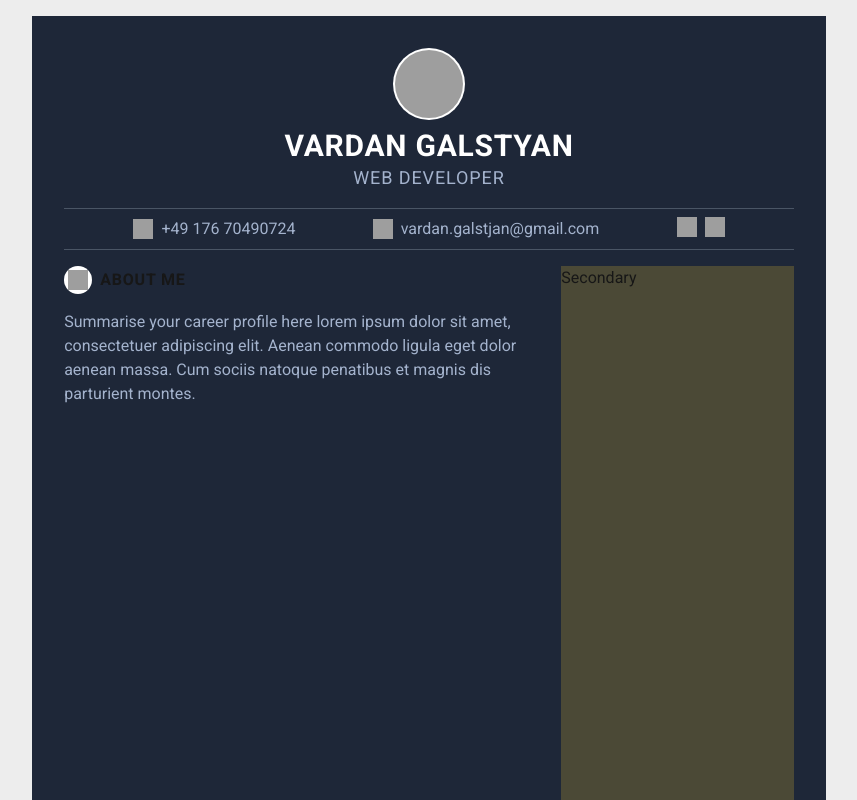
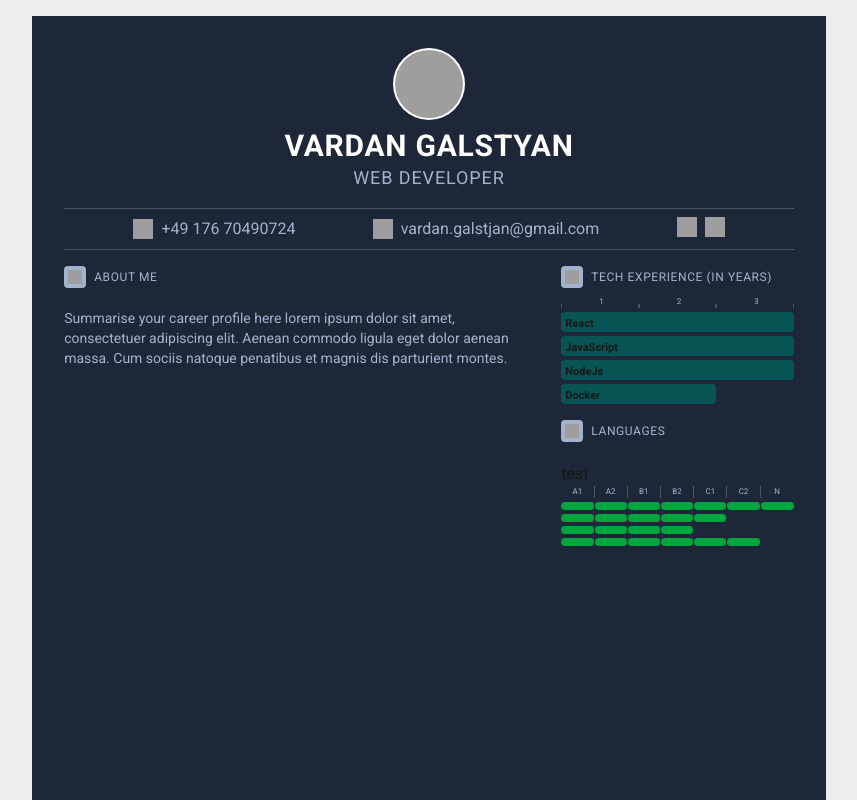
Before and after one commit to VardanGalstyan/Open-Resume, a Next.js app: page / in a window 1280 px wide. Shown: the top 800 px of the page, without its empty margins (211-1068 px from the left). Built offline with nearby package versions, Linux system fonts and the light colour scheme; grey boxes are pictures that could not be loaded.

Commit message:
feat: introducing columns

```diff
--- a/src/components/Body.tsx
+++ b/src/components/Body.tsx
@@ -1,26 +1,108 @@
 /* eslint-disable @next/next/no-img-element */
 
+import TechExeprience from "@/ui/sections/TechExeprience";
+import SectionTitle from "@/ui/SectionTitle";
+import TechSkill from "@/ui/TechSkill";
+
+const langLevels = [
+  { 1: "A1" },
+  { 2: "A2" },
+  { 3: "B1" },
+  { 4: "B2" },
+  { 5: "C1" },
+  { 6: "C2" },
+  { 7: "N" },
+];
+const languages = [
+  { lang: "Armenian", level: "N" },
+  { lang: "English", level: "C1" },
+  { lang: "German", level: "B2" },
+  { lang: "Russian", level: "C2" },
+];
+
 const Body = () => {
+  const maxLevel = langLevels.length;
   return (
     <div className="flex h-full w-full gap-8">
       <div className="h-full w-full">
-        <div className="flex gap-2 items-center tracking-wider">
-          <div className="p-1 rounded-full bg-white w-fit items-center ">
-            <img
-              src="https://img.icons8.com/ios-filled/50/a4b3cd/user.png"
-              alt="User Icon"
-              className="w-5 h-5"
-            />
-          </div>
-          <span className="font-bold uppercase">About Me</span>
-        </div>
-        <p className="mt-4 text-secondary">
+        <SectionTitle
+          title="About me"
+          url="https://img.icons8.com/ios-filled/60/252525/user.png"
+        />
+        <p className="mt-4 text-secondary text-sm">
           Summarise your career profile here lorem ipsum dolor sit amet,
           consectetuer adipiscing elit. Aenean commodo ligula eget dolor aenean
           massa. Cum sociis natoque penatibus et magnis dis parturient montes.
         </p>
       </div>
-      <div className="bg-amber-300/20 h-full w-full flex-6/12">Secondary</div>
+      <section className="h-full w-full flex-6/12 gap-4 flex flex-col">
+        <TechExeprience />
+        <div className="flex flex-col">
+          <SectionTitle
+            title="Languages"
+            url="https://img.icons8.com/ios-filled/60/252525/language.png"
+          />
+          <div>
+            <div>test</div>
+            <div>
+              <div
+                style={{
+                  gridTemplateColumns: `repeat(${maxLevel}, minmax(0,1fr))`,
+                }}
+                className="w-full grid divide-x divide-gray-600"
+              >
+                {langLevels.map((lvl, i) => {
+                  const label = lvl[(i + 1) as keyof typeof lvl];
+                  return (
+                    <div
+                      key={i}
+                      className="relative flex items-center justify-center mb-1"
+                    >
+                      <span className="text-[8px] text-secondary">{label}</span>
+                    </div>
+                  );
+                })}
+              </div>
+              <div className="w-full flex flex-col gap-y-1">
+                {languages.map(({ lang, level }) => {
+                  // compute how many columns to fill
+                  const levelIndex =
+                    langLevels.findIndex(
+                      (l) => l[Object.keys(l)[0]] === level
+                    ) + 1;
+                  return (
+                    <div
+                      key={lang}
+                      className="flex items-center gap-2 relative"
+                    >
+                      <div
+                        style={{
+                          gridTemplateColumns: `repeat(${maxLevel}, minmax(0,1fr))`,
+                        }}
+                        className="w-full grid divide-x divide-gray-800"
+                      >
+                        {Array.from({ length: maxLevel }).map((_, col) => (
+                          <div
+                            key={col}
+                            className={`h-2 rounded-full flex items-center ${
+                              col < levelIndex ? "bg-green-600" : ""
+                            } px-2`}
+                          >
+                            {/* only place the language name in the first cell */}
+                            {/* {col === 0 && (
+                        <span className="text-white text-sm">{lang}</span>
+                      )} */}
+                          </div>
+                        ))}
+                      </div>
+                    </div>
+                  );
+                })}
+              </div>
+            </div>
+          </div>
+        </div>
+      </section>
     </div>
   );
 };
--- /dev/null
+++ b/src/ui/SectionTitle.tsx
@@ -0,0 +1,21 @@
+/* eslint-disable @next/next/no-img-element */
+
+type Props = {
+  url: string;
+  title: string;
+};
+const SectionTitle = (props: Props) => {
+  const { url, title } = props;
+
+  if (!url) return null;
+
+  return (
+    <div className="mb-5 flex gap-2 items-center text-xs uppercase text-secondary">
+      <div className="p-1 rounded-sm bg-secondary w-fit">
+        <img src={url} alt="User Icon" className="w-3.5 h-3.5" />
+      </div>
+      <span className="tracking-wider">{title}</span>
+    </div>
+  );
+};
+export default SectionTitle;
--- /dev/null
+++ b/src/ui/TechSkill.tsx
@@ -0,0 +1,21 @@
+type Props = {
+  skill: string;
+  exp: number;
+};
+
+const TechSkill = (props: Props) => {
+  const { skill, exp } = props;
+
+  if (!skill) return null;
+
+  return (
+    <div
+      style={{ gridColumn: `span ${exp}` }}
+      className="rounded-sm bg-teal-800/80 transition-all col-span-6 text-sm px-1"
+    >
+      <span className="text-[11px] font-semibold">{skill}</span>
+    </div>
+  );
+};
+
+export default TechSkill;
--- /dev/null
+++ b/src/ui/sections/TechExeprience.tsx
@@ -0,0 +1,56 @@
+import SectionTitle from "../SectionTitle";
+import TechSkill from "../TechSkill";
+
+/* eslint-disable @next/next/no-img-element */
+export const skillset = [
+  { skill: "React", exp: 3 },
+  { skill: "JavaScript", exp: 3 },
+  { skill: "NodeJs", exp: 3 },
+  { skill: "Docker", exp: 2 },
+];
+
+const maxExpYears = skillset.reduce(
+  (max, skill) => Math.max(max, skill.exp),
+  0
+);
+
+const TechExeprience = () => {
+  return (
+    <section>
+      <SectionTitle
+        title="Tech Experience (in Years)"
+        url="https://img.icons8.com/ios-filled/50/252525/time.png"
+      />
+      <div
+        style={{
+          gridTemplateColumns: `repeat(${maxExpYears}, minmax(0,1fr))`,
+        }}
+        className="w-full grid gap-y-1 -translate-y-1"
+      >
+        {[...Array(maxExpYears)].map((_, index) => (
+          <div key={index} className="border-x h-1 border-gray-600 relative">
+            <span className="text-[8px] absolute -top-2 right-[45%] text-center text-secondary">
+              {index + 1}
+            </span>
+          </div>
+        ))}
+      </div>
+      <div className="w-full flex flex-col gap-y-1">
+        {skillset
+          .sort((a, b) => b.exp - a.exp)
+          .map(({ skill, exp }) => (
+            <div
+              key={`${exp}-${skill}`}
+              style={{
+                display: "grid",
+                gridTemplateColumns: `repeat(${maxExpYears}, minmax(0, 1fr))`,
+              }}
+            >
+              <TechSkill skill={skill} exp={exp} />
+            </div>
+          ))}
+      </div>
+    </section>
+  );
+};
+export default TechExeprience;
```
